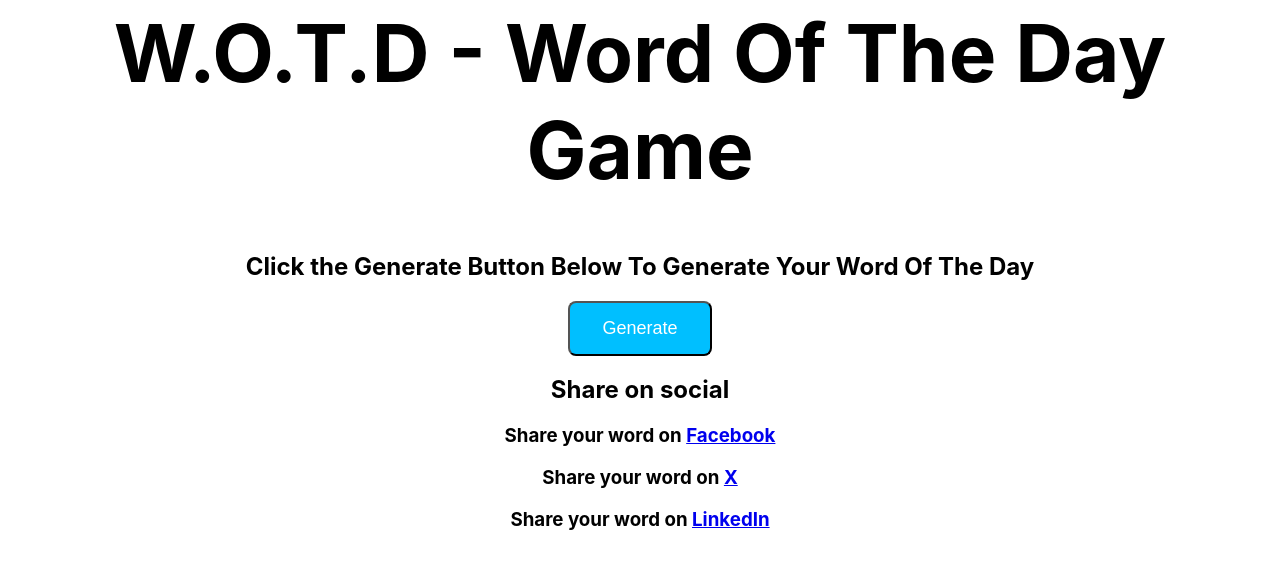
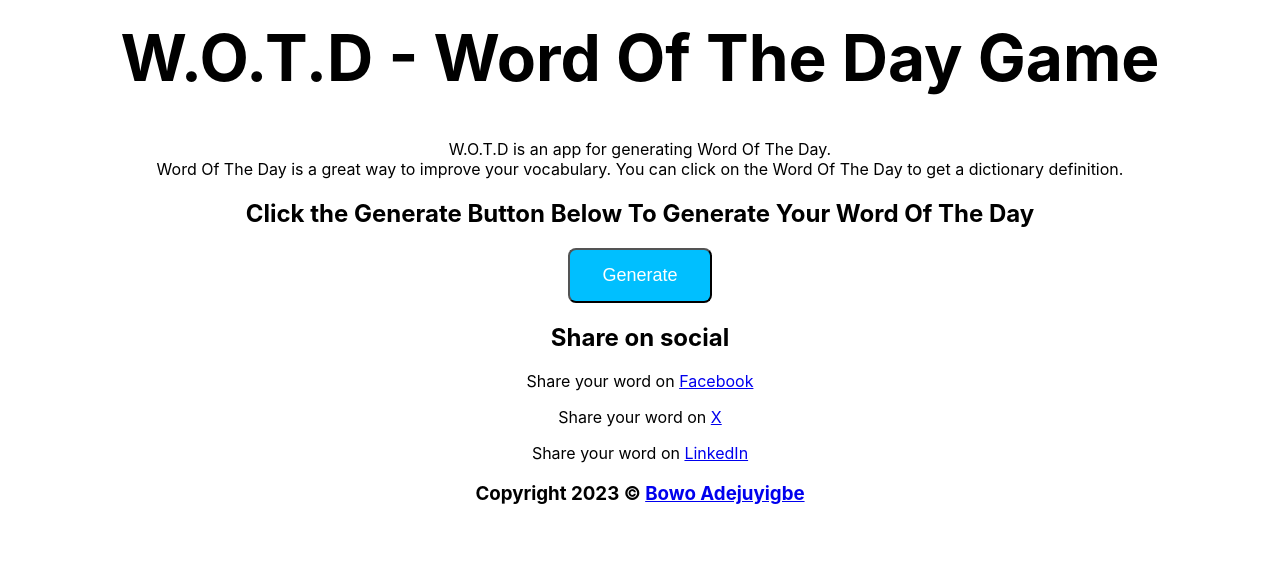
Before and after one commit to bowoadej/wotd-app, a React (Create React App) app: page / in a window 1280 px wide. Shown: the top 568 px of the page. Built offline with nearby package versions, Linux system fonts and the light colour scheme; no server answers.

Commit message:
added Email subscription and Social Share

```diff
--- a/src/App.css
+++ b/src/App.css
@@ -7,11 +7,11 @@ body {
 }
 
 h1 {
-  font-size: 5rem;
+  font-size: 4rem;
 }
 
 p {
-  font-size: 3rem;
+  font-size: 1rem;
 }
 
 .cookie-banner {
@@ -65,10 +65,22 @@ button:hover {
   bottom: 0;
 }
 
-#footer-p {
-  font-size: small;
+#email-button {
+  font-size: medium;
 }
+
 
 #social-stack {
   display: inline-block;
 }
+
+input[type="text"] {
+  padding: 15px;
+  font-size: large;
+  padding-right: 10px;
+  margin-right: 5px;
+}
+
+#email-container-form {
+  display: inline-block;
+}
--- a/src/App.js
+++ b/src/App.js
@@ -11,6 +11,9 @@ function App() {
         <h1>W.O.T.D - Word Of The Day Game</h1>
       </header>
       <div id="body">
+        <p>W.O.T.D is an app for generating Word Of The Day.<br>
+        </br> Word Of The Day is a great way to improve your vocabulary. You can click on the Word Of The Day to get a dictionary definition.</p>
+
         <Button />
         <h2>Share on social</h2>
         <div className="social-stack">
@@ -18,6 +21,8 @@ function App() {
           <SocialShare socialName="X" url="https://www.x.com" />
           <SocialShare socialName="LinkedIn" url="https://www.linkedin.com" />
         </div>
+        <EmailContainer />
+        <Footer />
       </div>
     </div>
   );
--- a/src/Footer.js
+++ b/src/Footer.js
@@ -1,7 +1,7 @@
 export default function Footer() {
     return (
         <div className="footer">
-            <p className="footer-p">Copyright 2023 © <a href="https://bowoadej.com">Bowo Adejuyigbe</a></p>
+            <h3 className="footer-p">Copyright 2023 © <a href="https://bowoadej.com">Bowo Adejuyigbe</a></h3>
         </div>
     )
 }
--- a/src/components/EmailContainer.js
+++ b/src/components/EmailContainer.js
@@ -1,16 +1,20 @@
-import { useState } from "react"
+import { useState } from "react";
 
 export default function EmailContainer() {
-    const [showEmailContainer, setEmailContainer] = useState(false)
+    const [EmailContainerState, setEmailContainerState] = useState(false);
+
     return (
+
         <div className="email-container">
-            <button className="email-button" onClick={event => setEmailContainer(true)} > <h3>Click Here To Sign Up For Daily Word Of The Day Notifications</h3></button>
-            {
-                showEmailContainer && <div className="email-container-form">
-                    <label for="Email">Enter Your Email:</label>
+            {EmailContainerState &&
+                <div className="email-container-form">
+                    <h3>Enter Your Email Below To Sign Up For Daily Word Of The Day Notifications</h3>
+
                     <input type="text" />
+                    <button>Submit</button>
                 </div>
             }
         </div >
+
     )
 }
--- a/src/components/SocialShare.js
+++ b/src/components/SocialShare.js
@@ -3,7 +3,7 @@ export default function SocialShare(props) {
 
     return (
         <div className="social-share">
-            <h3>Share your word on <a href={props.url}>{props.socialName}</a></h3>
+            <p>Share your word on <a href={props.url}>{props.socialName}</a></p>
 
         </div>
     )
```
